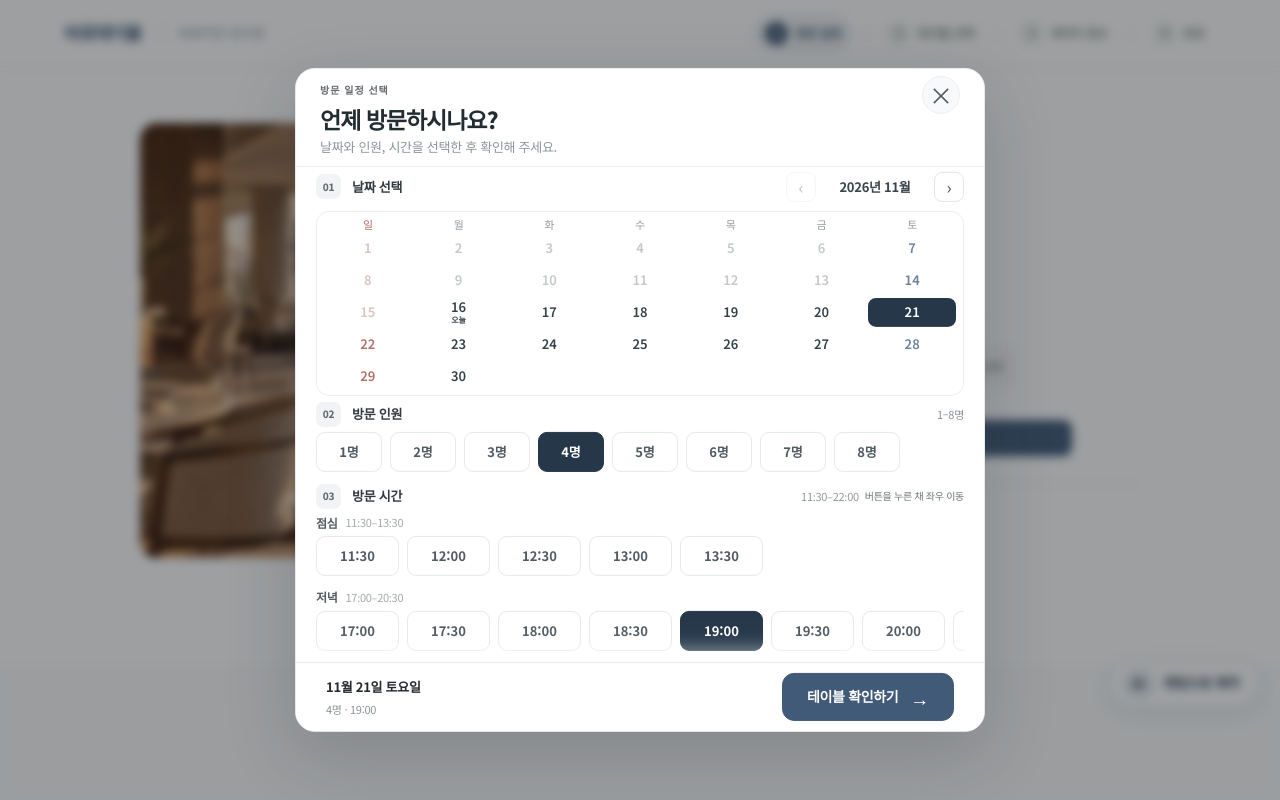
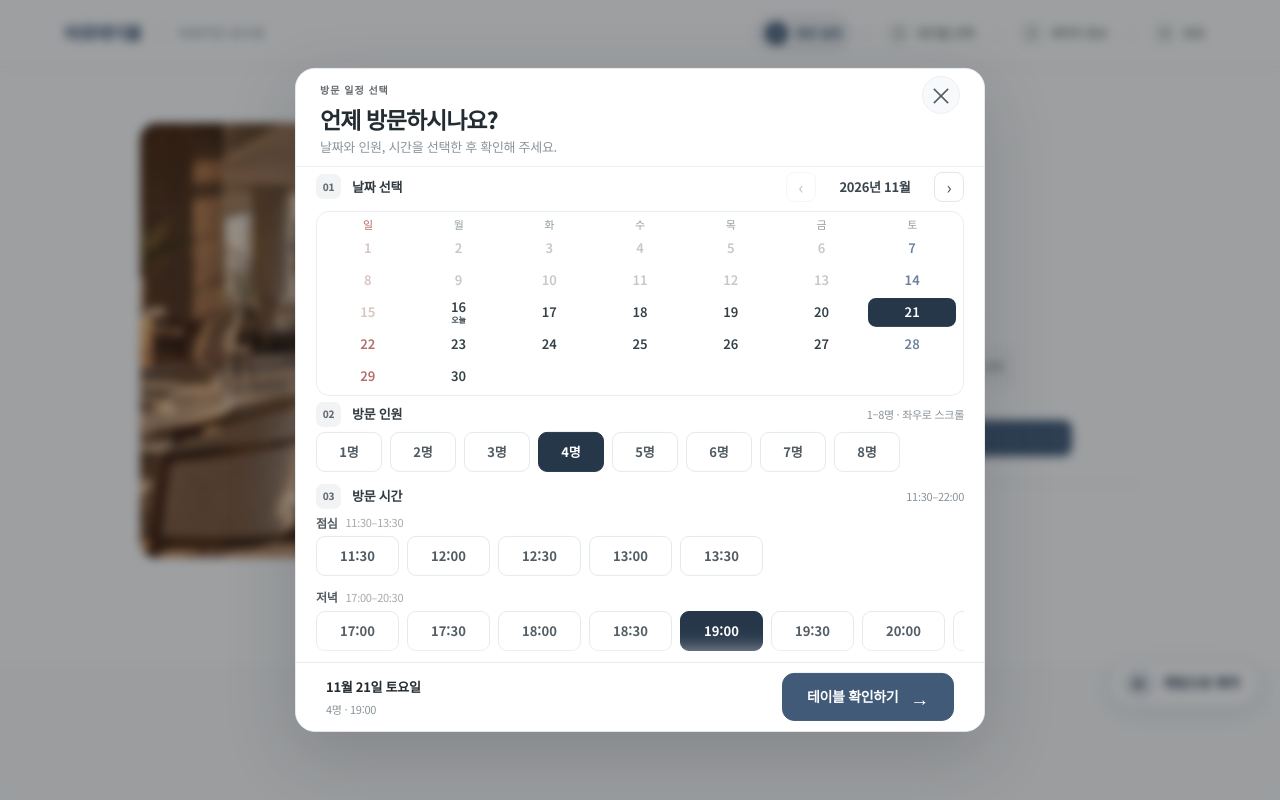
Before and after one commit to ACeoberON/barotable, a Spring Boot app: page /reserve in a window 1280 px wide. Run offline with Spring Boot 4, Linux system fonts and the light colour scheme; empty tables hold one stand-in row (values such as "Sample post"); database files in the repository are not loaded; some libraries are stand-ins or nearby versions.

Commit message:
방문 일정 창: 휴대폰에서 인원·시간 줄 밀기 허용, 시간 선택 시 스크롤 위치 유지

```diff
--- a/barotable-pagetest/src/main/resources/static/css/reserve.css
+++ b/barotable-pagetest/src/main/resources/static/css/reserve.css
@@ -149,8 +149,8 @@ body[data-screen="reserve"]::-webkit-scrollbar { display: none !important; }
 .booking-bottom-sheet #party-strip,
 .booking-bottom-sheet .sheet-time-scroll {
   display: flex !important; flex-wrap: nowrap !important; gap: 8px; min-width: 0 !important;
-  position: relative; width: 100% !important; max-width: 100% !important; overflow: hidden !important;
-  scroll-snap-type: none !important; touch-action: pan-y !important; cursor: grab;
+  position: relative; width: 100% !important; max-width: 100% !important; overflow-x: auto !important; overflow-y: hidden !important;
+  scroll-snap-type: none !important; touch-action: pan-x pan-y !important; cursor: grab;
   scrollbar-width: none !important; user-select: none; -webkit-user-select: none;
 }
 .booking-bottom-sheet #party-strip::-webkit-scrollbar,
--- a/barotable-pagetest/src/main/resources/static/js/pages/reserve.js
+++ b/barotable-pagetest/src/main/resources/static/js/pages/reserve.js
@@ -97,7 +97,7 @@
       S.party=Number(b.dataset.party); S.selected=null;renderParty();renderMap();renderPanel();sheetSummary();
     }));
     const pv = $('#p-val'); if(pv) pv.textContent = S.party+'명';
-    const ph=$('#p-hint'); if(ph) ph.textContent = `${st.minParty}–${st.maxParty}명`;
+    const ph=$('#p-hint'); if(ph) ph.textContent = `${st.minParty}–${st.maxParty}명 · 좌우로 스크롤`;
     const rb=$('#req-badge'); if(rb){rb.hidden=!S.request;rb.textContent=S.request?S.request:'';}
   }
   $('#p-minus').addEventListener('click',()=>{S.party=Math.max(st.minParty,S.party-1);renderParty();renderMap();renderPanel();});
@@ -106,6 +106,7 @@
     const sl=BT.slots().filter(x=>!x.break);
     const h=BT.store().hours;
     const label=$('#hours-small');if(label)label.textContent=`${h.open}–${h.close}`;
+    const keep=[...document.querySelectorAll('#time-groups .sheet-time-scroll')].map(el=>el.scrollLeft);
     const groups=[['lunch','점심'],['dinner','저녁']];
     $('#time-groups').innerHTML=groups.map(([key,name])=>{
       const times=sl.filter(x=>x.period===key && !isPast(x.time));
@@ -116,6 +117,7 @@
            return `<button class="sheet-choice sheet-time-choice ${x.time===S.time?'active':''}" type="button" data-time="${x.time}" ${disabled?'disabled':''} aria-pressed="${x.time===S.time}" aria-label="${name} ${x.time}${disabled?' 지난 시간':''}">${x.time}</button>`;
         }).join('')}</div></div>`;
     }).join('');
+    document.querySelectorAll('#time-groups .sheet-time-scroll').forEach((el,i)=>{el.scrollLeft=keep[i]||0;});
     $('#time-groups').querySelectorAll('button[data-time]:not([disabled])').forEach(b=>b.addEventListener('click',()=>{
       S.time=b.dataset.time; S.selected=null;
       const v=BT.timeCheck(S.time);
--- a/barotable-pagetest/src/main/resources/templates/reserve.html
+++ b/barotable-pagetest/src/main/resources/templates/reserve.html
@@ -25,7 +25,7 @@
 <section aria-labelledby="booking-sheet-title" aria-modal="true" class="booking-bottom-sheet" hidden="" id="booking-sheet" role="dialog" tabindex="-1"><div aria-hidden="true" class="sheet-handle"></div><div class="sheet-top"><div><span class="sheet-kicker">방문 일정 선택</span><h2 id="booking-sheet-title">언제 방문하시나요?</h2><p>날짜와 인원, 시간을 선택한 후 확인해 주세요.</p></div><button aria-label="예약 선택창 닫기" class="sheet-close" id="close-booking-sheet" type="button">×</button></div>
 <div class="sheet-body"><div class="sheet-calendar-label"><div><span class="sheet-section-index">01</span><strong>날짜 선택</strong></div><div aria-label="달력 월 선택" class="calendar-month-controls"><button aria-label="이전 달" id="calendar-prev" title="이전 달" type="button">‹</button><b id="calendar-month-label">2026년 10월</b><button aria-label="다음 달" id="calendar-next" title="다음 달" type="button">›</button></div></div><div class="sheet-calendar"><div class="calendar-week"><span>일</span><span>월</span><span>화</span><span>수</span><span>목</span><span>금</span><span>토</span></div><div aria-label="방문 날짜 달력" class="calendar-grid" id="date-strip" role="group"></div></div>
 <div class="sheet-section-head"><div><span class="sheet-section-index">02</span><strong>방문 인원</strong></div><span id="p-hint">1–8명</span></div><div aria-label="방문 인원 선택" class="sheet-horizontal" id="party-strip" role="group"></div><div class="sheet-compat-party" hidden=""><button id="p-minus" type="button">−</button><output id="p-val">4명</output><button id="p-plus" type="button">+</button><span hidden="" id="req-badge"></span></div>
-<div class="sheet-section-head"><div><span class="sheet-section-index">03</span><strong>방문 시간</strong></div><span class="time-pan-hint"><span id="hours-small"></span><small>버튼을 누른 채 좌우 이동</small></span></div><div aria-label="시간대 선택" class="sheet-time-groups" id="time-groups"></div></div>
+<div class="sheet-section-head"><div><span class="sheet-section-index">03</span><strong>방문 시간</strong></div><span id="hours-small"></span></div><div aria-label="시간대 선택" class="sheet-time-groups" id="time-groups"></div></div>
 <div class="sheet-footer"><div class="sheet-footer-note"><b id="sheet-current-date">방문 일정 선택</b><span id="sheet-current-party">4명 · 18:00</span></div><button class="btn btn-primary sheet-confirm-btn" id="sheet-confirm" type="button">테이블 확인하기 <span aria-hidden="true">→</span></button></div>
 </section>
 <button class="fab" type="button" id="ai-fab" aria-haspopup="dialog" aria-controls="chat-pop" aria-expanded="false"><span class="ai-mark">AI</span><span>채팅으로 예약</span></button><section class="chat-pop" id="chat-pop" role="dialog" aria-modal="false" aria-labelledby="chat-title" hidden><div class="chat-head"><span class="ai-mark" aria-hidden="true">AI</span><div><h2 id="chat-title">예약 도우미</h2><p>날짜 · 시간 · 인원 · 요청사항만 정리해요</p></div><button class="x" type="button" id="chat-close" aria-label="채팅 닫기">×</button></div><div class="chat-guard">이름·연락처는 채팅에 입력하지 마세요. 입력칸에서 따로 받습니다.</div><div class="chat-body" id="chat-body" aria-live="polite"></div><div class="chat-suggest" id="chat-suggest"></div><form class="chat-input" id="chat-form" autocomplete="off"><label class="sr-only" for="chat-text">메시지</label><input id="chat-text" placeholder="예) 이번 토요일 저녁 7시 4명, 아이 의자 필요해요"><button type="submit" aria-label="보내기">↑</button></form></section>
```
